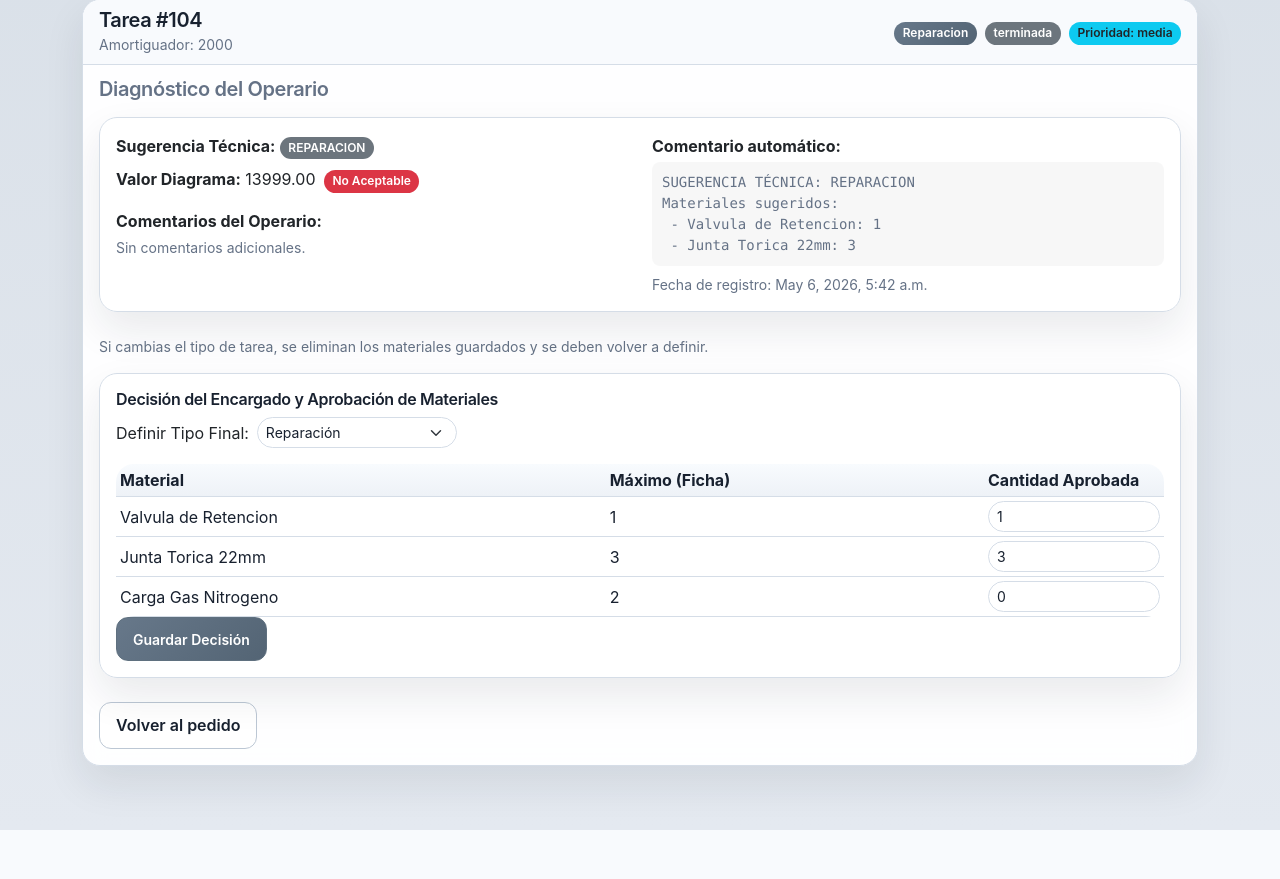
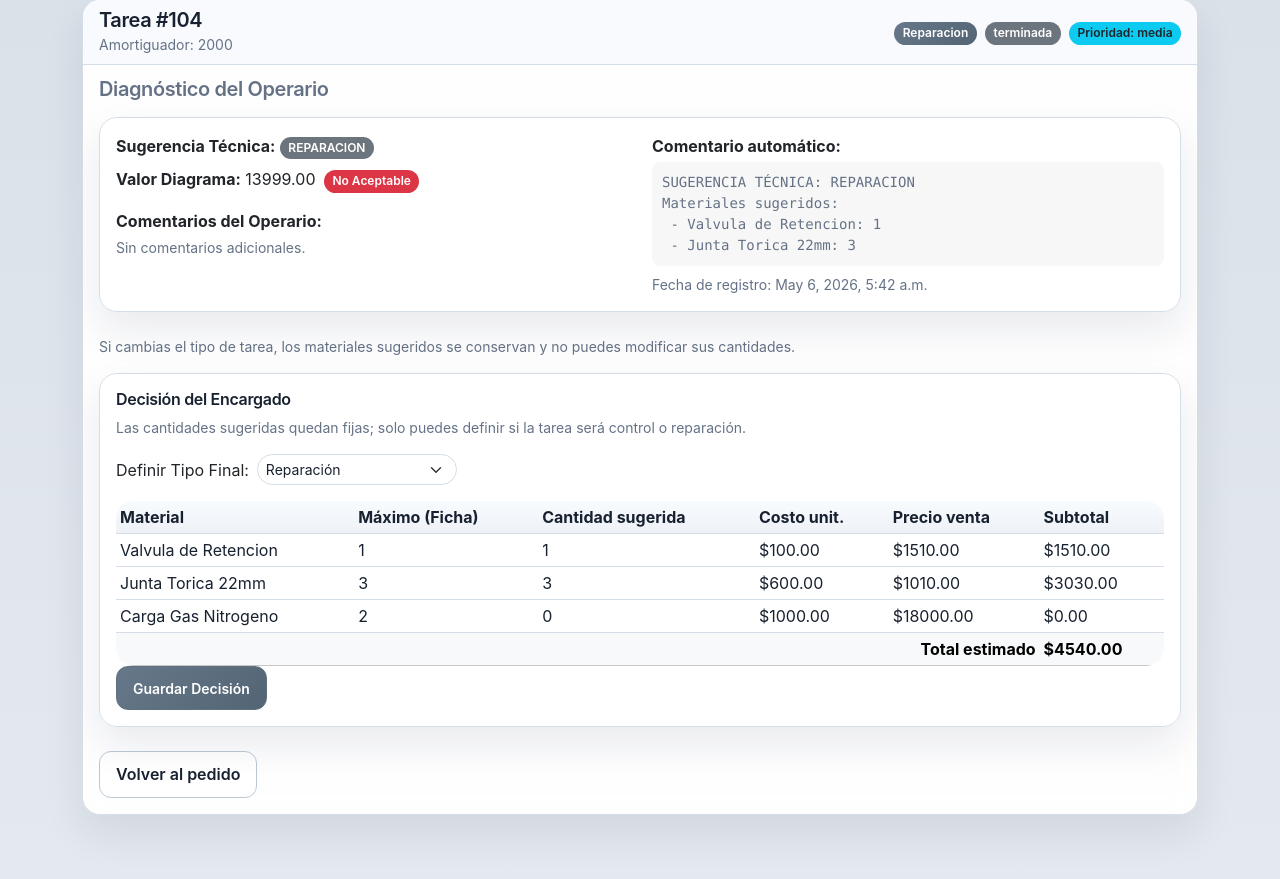
Before and after one commit to franciscomarcelogil/django, a Django app: page /detalle_tarea/104/ in a window 1280 px wide. Shown: the part 114-993 px from the top of the page. Before the commit the page ends 944 px from the top, so only its background shows below. Run offline with Django 5.2, Linux system fonts and the light colour scheme; a user stored in the database is signed in; data comes from the database, SQL or seed files in the repository; both versions use the stored data as it was after the commit; some libraries are stand-ins or nearby versions.

Commit message:
encargado no puede modificar cantidades sugeridas

```diff
--- a/amortiguador/models/tecnico.py
+++ b/amortiguador/models/tecnico.py
@@ -1,5 +1,4 @@
 from django.db import models
-from django_lifecycle import AFTER_UPDATE, hook
 from .clientes import Pedido
 from .personal import Operario
 class Fichaamortiguador (models.Model):
@@ -27,9 +26,7 @@ class Tarea(models.Model):
   operario = models.ForeignKey(Operario, on_delete=models.CASCADE)
   amortiguador = models.ForeignKey(Amortiguador, on_delete=models.CASCADE)
   fecha_ultimo_cambio = models.DateTimeField(auto_now=True)
-  @hook(AFTER_UPDATE, when='tipoTarea', was='reparacion', is_now='control')
-  def limpiar_materiales_al_cambiar_a_control(self):
-        self.materialtarea_set.all().delete()
+
 
 
 
--- a/amortiguador/templates/detalle_tarea_encargado.html
+++ b/amortiguador/templates/detalle_tarea_encargado.html
@@ -51,11 +51,12 @@
       </div>
 
       {% if tarea.estado == 'no revisada' or tarea.estado == 'terminada' or tarea.estado == 'por reparar' %}
-      <p class="small text-muted mb-3">Si cambias el tipo de tarea, se eliminan los materiales guardados y se deben volver a definir.</p>
+      <p class="small text-muted mb-3">Si cambias el tipo de tarea, los materiales sugeridos se conservan y no puedes modificar sus cantidades.</p>
 
       <div class="card mb-3">
         <div class="card-body">
-          <h6 class="card-title">Decisión del Encargado y Aprobación de Materiales</h6>
+          <h6 class="card-title">Decisión del Encargado</h6>
+          <p class="small text-muted mb-3">Las cantidades sugeridas quedan fijas; solo puedes definir si la tarea será control o reparación.</p>
           <form action="" method="post">
             {% csrf_token %}
             <div class="d-flex align-items-center mb-3">
@@ -72,7 +73,10 @@
                   <tr>
                     <th>Material</th>
                     <th>Máximo (Ficha)</th>
-                    <th>Cantidad Aprobada</th>
+                    <th>Cantidad sugerida</th>
+                    <th>Costo unit.</th>
+                    <th>Precio venta</th>
+                    <th>Subtotal</th>
                   </tr>
                 </thead>
                 <tbody>
@@ -80,14 +84,19 @@
                   <tr>
                     <td>{{ mat.material_tipo }}</td>
                     <td>{{ mat.cantidad_maxima }}</td>
-                    <td style="width: 180px;">
-                      <input type="hidden" name="material_id[]" value="{{ mat.material_id }}" />
-                      <input type="hidden" name="tarea_id" value="{{ tarea.id }}" />
-                      <input type="number" name="cantidadrecomendada[]" min="0" max="{{ mat.cantidad_maxima }}" placeholder="Cantidad" value="{{ mat.cantidad_sugerida }}" required class="form-control form-control-sm" />
-                    </td>
+                    <td>{{ mat.cantidad_sugerida }}</td>
+                    <td>${{ mat.costo_unitario|floatformat:2 }}</td>
+                    <td>${{ mat.precio_venta|floatformat:2 }}</td>
+                    <td>${{ mat.subtotal|floatformat:2 }}</td>
                   </tr>
                   {% endfor %}
                 </tbody>
+                <tfoot>
+                  <tr class="table-light fw-bold">
+                    <td colspan="5" class="text-end">Total estimado</td>
+                    <td>${{ total_estimado_materiales|floatformat:2 }}</td>
+                  </tr>
+                </tfoot>
               </table>
             </div>
             <button type="submit" name="accion" value="guardar_tipo_materiales" class="btn btn-primary btn-sm">Guardar Decisión</button>
--- a/amortiguador/views.py
+++ b/amortiguador/views.py
@@ -963,16 +963,25 @@ def _materiales_para_sugerencia_tarea(tarea):
         item.material_id: item.stockrecomendado
         for item in MaterialTarea.objects.filter(tarea=tarea)
     }
-
-    return [
-        {
-            'material_id': item.material_id,
-            'material_tipo': item.material.tipo,
-            'cantidad_maxima': item.cantidadrecomendada,
-            'cantidad_sugerida': materiales_tarea.get(item.material_id, 0),
-        }
-        for item in materiales_ficha
-    ]
+    total_estimado = 0
+    materiales_sugeribles = []
+    for item in materiales_ficha:
+        cantidad_sugerida = materiales_tarea.get(item.material_id, 0)
+        subtotal = (item.material.precio_venta or 0) * cantidad_sugerida
+        total_estimado += subtotal
+        materiales_sugeribles.append(
+            {
+                'material_id': item.material_id,
+                'material_tipo': item.material.tipo,
+                'cantidad_maxima': item.cantidadrecomendada,
+                'cantidad_sugerida': cantidad_sugerida,
+                'costo_unitario': item.material.costo_unidad,
+                'precio_venta': item.material.precio_venta,
+                'subtotal': subtotal,
+            }
+        )
+
+    return materiales_sugeribles, total_estimado
 
 
 def _observacion_para_tarea(tarea, tipoobservacion):
@@ -1513,6 +1522,9 @@ def detalle_tarea(request, tarea_id):
     context['materialxtarea'] = materialxtarea
     context['materialxamortiguador'] = materialxamortiguador
     context['materiales_sugeribles'] = _materiales_para_sugerencia_tarea(tarea)
+    materiales_sugeribles, total_estimado_materiales = _materiales_para_sugerencia_tarea(tarea)
+    context['materiales_sugeribles'] = materiales_sugeribles
+    context['total_estimado_materiales'] = total_estimado_materiales
 
     tipo_sugerido = observacion.sugerencia_tecnica if observacion else None
     context['tipo_sugerido'] = tipo_sugerido
@@ -1578,41 +1590,6 @@ def detalle_tarea(request, tarea_id):
                 messages.error(request, 'Tipo invalido.')
                 return redirect('detalle_tarea', tarea_id=tarea.id)
 
-            material_ids = request.POST.getlist('material_id[]')
-            cantidades = request.POST.getlist('cantidadrecomendada[]')
-            mapa_recomendados = {
-                str(item.material_id): int(item.cantidadrecomendada or 0)
-                for item in MaterialFichaAmortiguador.objects.filter(fichaamortiguador=tarea.amortiguador.fichaamortiguador)
-            }
-
-            materiales_para_guardar = []
-            for material_id, cantidad_raw in zip(material_ids, cantidades):
-                try:
-                    if material_id not in mapa_recomendados:
-                        messages.error(request, 'Se detecto un material invalido para esta ficha tecnica.')
-                        return redirect('detalle_tarea', tarea_id=tarea.id)
-
-                    material = Material.objects.get(id=material_id)
-                    cantidad_int = int(cantidad_raw)
-                    if cantidad_int < 0:
-                        messages.error(request, f'Cantidad invalida para {material.tipo}. No puede ser negativa.')
-                        return redirect('detalle_tarea', tarea_id=tarea.id)
-
-                    max_recomendado = int(mapa_recomendados.get(material_id, 0))
-                    if cantidad_int > max_recomendado:
-                        messages.error(request, f'Cantidad invalida para {material.tipo}. El maximo para esta ficha es {max_recomendado}.')
-                        return redirect('detalle_tarea', tarea_id=tarea.id)
-
-                    if cantidad_int >= 1:
-                        materiales_para_guardar.append((material, cantidad_int))
-                except (Material.DoesNotExist, ValueError):
-                    messages.error(request, 'Hay cantidades invalidas. Revisa los valores ingresados.')
-                    return redirect('detalle_tarea', tarea_id=tarea.id)
-
-            if nuevo_tipo == 'reparacion' and not materiales_para_guardar:
-                messages.error(request, 'Debes aprobar al menos un material para reparación.')
-                return redirect('detalle_tarea', tarea_id=tarea.id)
-
             tipo_actual = (tarea.tipoTarea or '').strip()
             cambio_de_tipo = tipo_actual != nuevo_tipo
 
@@ -1621,15 +1598,6 @@ def detalle_tarea(request, tarea_id):
 
                 tarea.estado = 'por reparar' if nuevo_tipo == 'reparacion' else 'terminada'
                 tarea.save(update_fields=['tipoTarea', 'estado'])
-
-                MaterialTarea.objects.filter(tarea=tarea).delete()
-                if nuevo_tipo == 'reparacion':
-                    for material, cantidad_int in materiales_para_guardar:
-                        MaterialTarea.objects.create(
-                            tarea=tarea,
-                            material=material,
-                            stockrecomendado=cantidad_int,
-                        )
 
 
             sincronizar_estado_pedido(tarea.pedido)
@@ -1648,9 +1616,6 @@ def detalle_tarea(request, tarea_id):
             nuevo_tipo = request.POST.get('confirmarreparacion')
             tipo_actual = (tarea.tipoTarea or '').strip()
             cambio_de_tipo = tipo_actual != nuevo_tipo
-
-            if nuevo_tipo == 'control' and MaterialTarea.objects.filter(tarea=tarea).exists():
-                MaterialTarea.objects.filter(tarea=tarea).delete()
 
             tarea.tipoTarea = nuevo_tipo
             tarea.estado = 'terminada' if nuevo_tipo == 'control' else 'por reparar'
@@ -2008,9 +1973,11 @@ def crear_o_editar_observacion(request, tarea_id):
         messages.success(request, 'Diagnóstico completo guardado.')
         return redirect('detalle_tarea', tarea_id=tarea.id)
 
+    materiales_sugeribles, total_estimado_materiales = _materiales_para_sugerencia_tarea(tarea)
     context = {
         'tarea': tarea,
-        'materiales_sugeribles': _materiales_para_sugerencia_tarea(tarea),
+        'materiales_sugeribles': materiales_sugeribles,
+        'total_estimado_materiales': total_estimado_materiales,
         'ficha': tarea.amortiguador.fichaamortiguador,
         'obs': getattr(tarea, 'observacion', None)
     }
```
Also changed, not shown: db.sqlite3.
